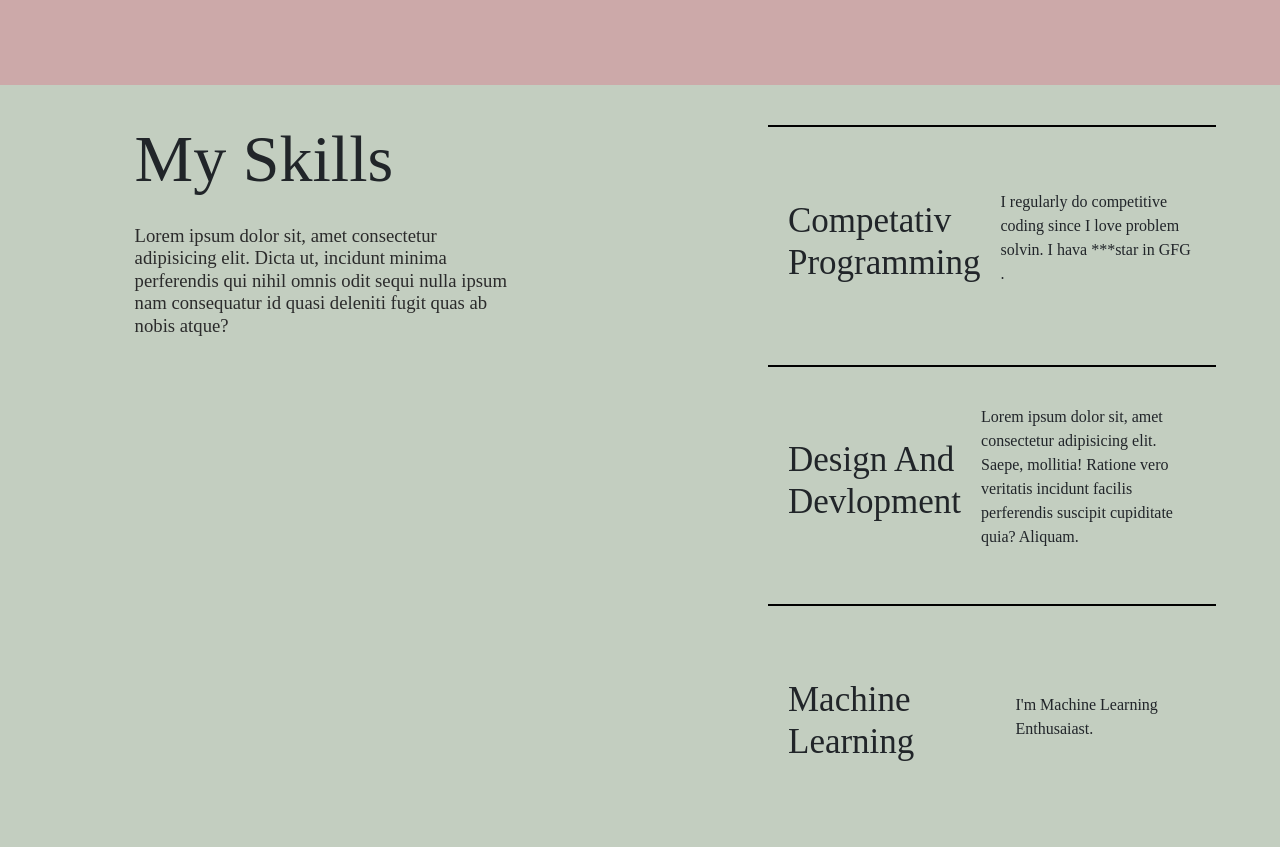
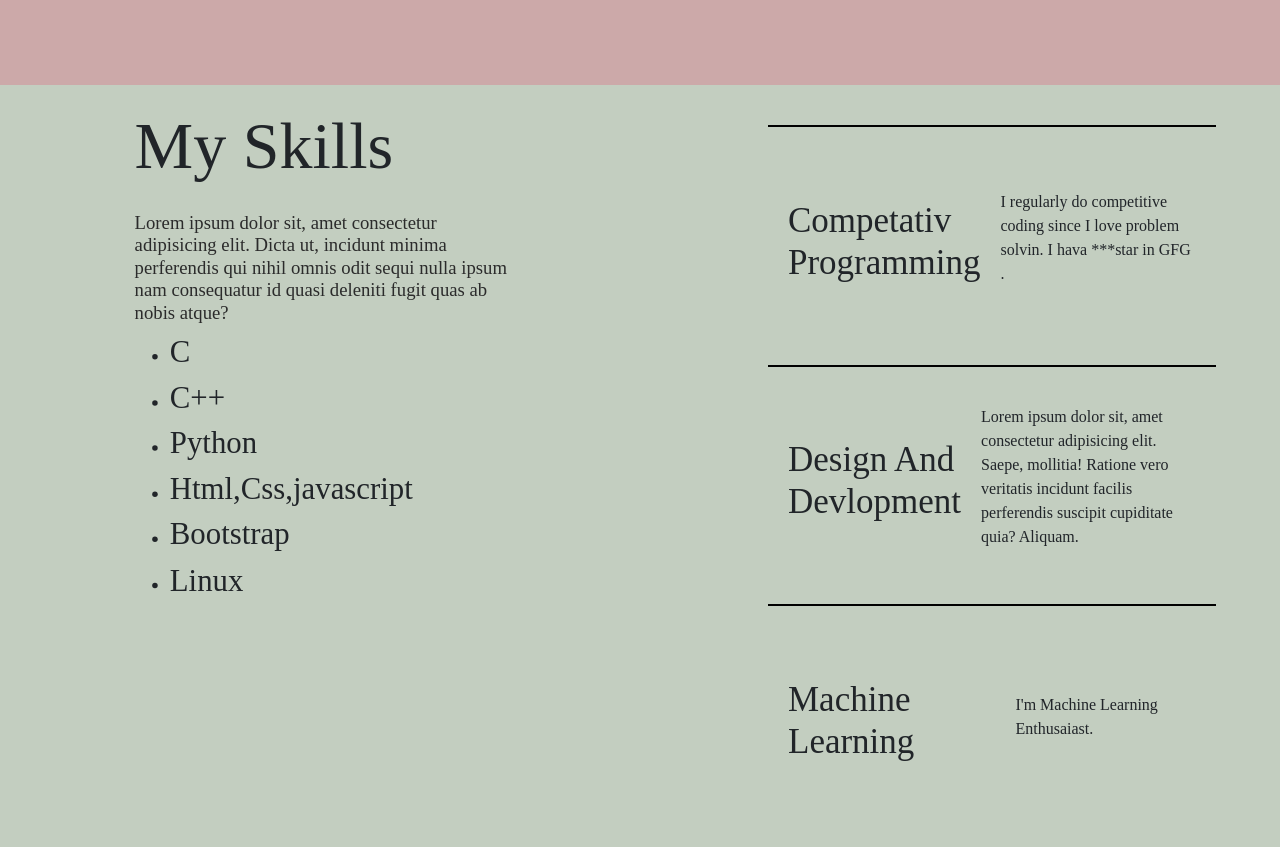
Before and after one commit to Chitresh8223/My-Portfolio, a plain HTML site: page index.html in a window 1280 px wide. Shown: the part 790-1637 px from the top of the page. Drawn offline with nearby package versions, Linux system fonts and the light colour scheme.

Commit message:
Update index.html
add skil information.

```diff
--- a/index.html
+++ b/index.html
@@ -69,6 +69,14 @@
                     odit sequi nulla ipsum nam consequatur id quasi deleniti
                     fugit quas ab nobis atque?
                 </h4>
+                <ul>
+                    <li><h3>C</h3></li>
+                    <li><h3>C++</h3></li>
+                    <li><h3>Python</h3></li>
+                    <li><h3>Html,Css,javascript</h3></li>
+                    <li><h3>Bootstrap</h3></li>
+                    <li><h3>Linux</h3></li>
+                </ul>
             </div>
         </div>
         <div id="left">
```
